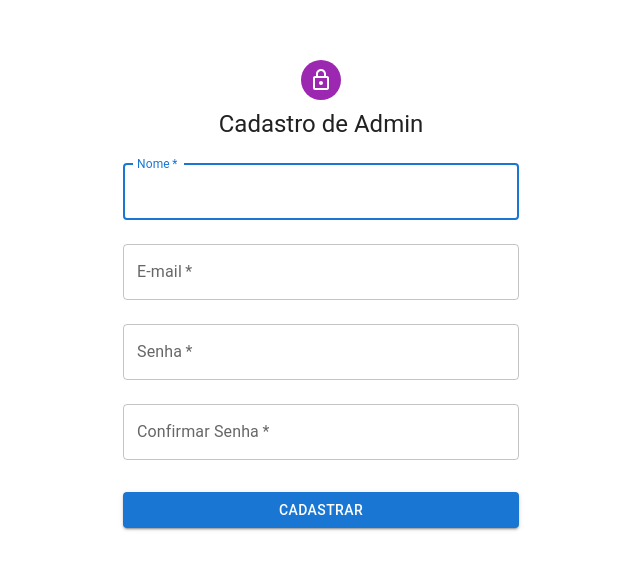
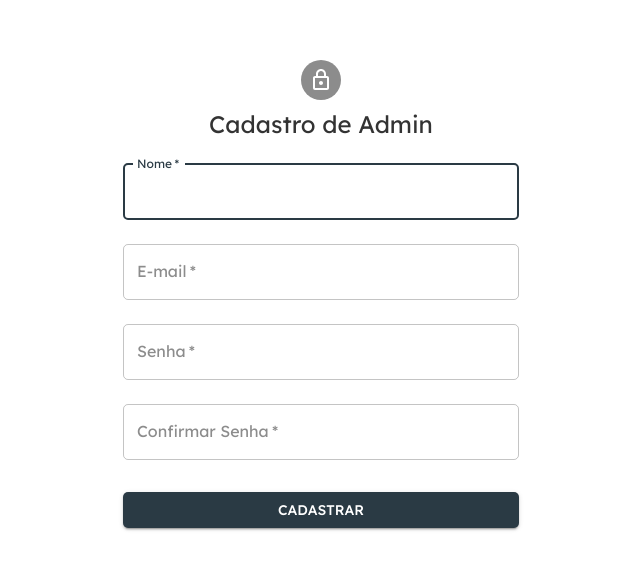
Before and after one commit to alexandre-niess/Plate_POS_System, a React (Vite) app: page /cadastro-admin in a window 1280 px wide. Shown: the part 102-672 px from the top of the page, without its empty margins (319-959 px from the left). Built offline with nearby package versions, Linux system fonts and the light colour scheme; no server answers; the database is empty.

Commit message:
Ajuste no Header de cadastro do admin

```diff
--- a/screens/CadAdmin.jsx
+++ b/screens/CadAdmin.jsx
@@ -61,9 +61,9 @@ export function CadAdmin() {
   };
 
   return (
-    <ThemeProvider theme={theme}>
+    <>
       <CssBaseline />
-      <Header headerType="home" />
+      <Header headerType="cad-admin" />
       <Box
         sx={{
           display: "flex",
@@ -82,7 +82,7 @@ export function CadAdmin() {
               alignItems: "center",
             }}
           >
-            <Avatar sx={{ m: 1, bgcolor: "secondary.main" }}>
+            <Avatar sx={{ m: 1, bgcolor: "text.secondary" }}>
               <LockOutlinedIcon />
             </Avatar>
             <Typography component="h1" variant="h5">
@@ -155,7 +155,7 @@ export function CadAdmin() {
           </Box>
         </Container>
       </Box>
-    </ThemeProvider>
+    </>
   );
 }
 
```
